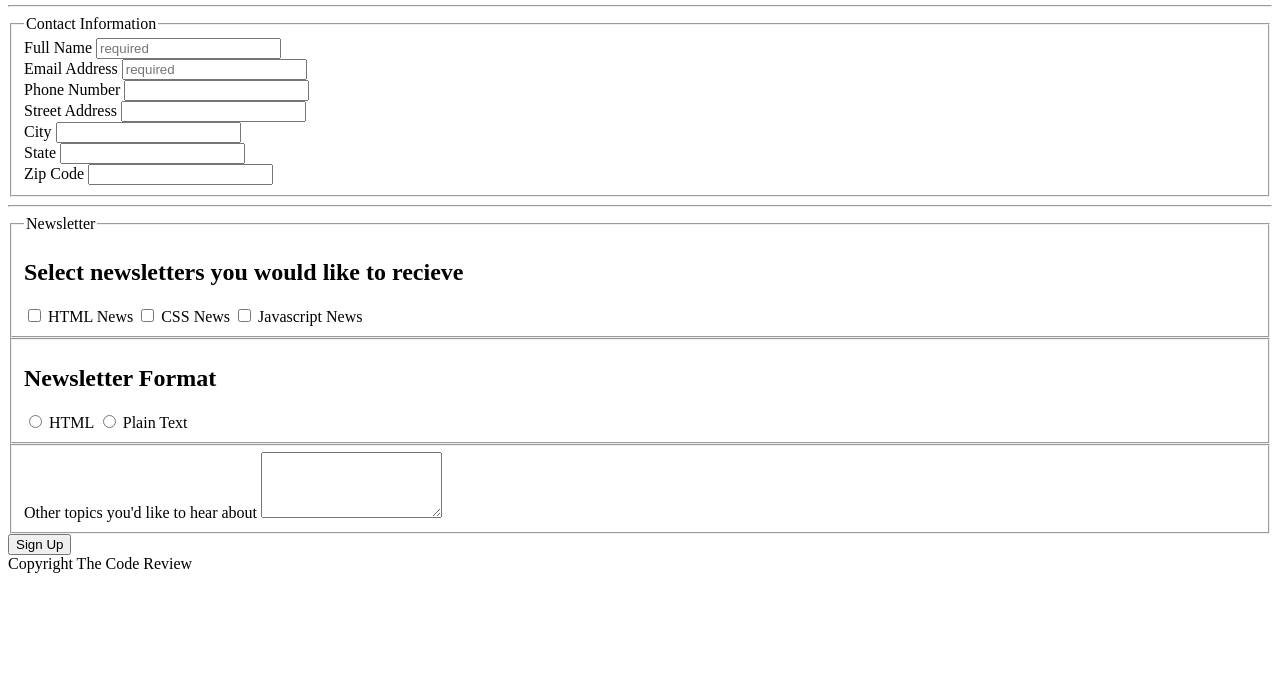
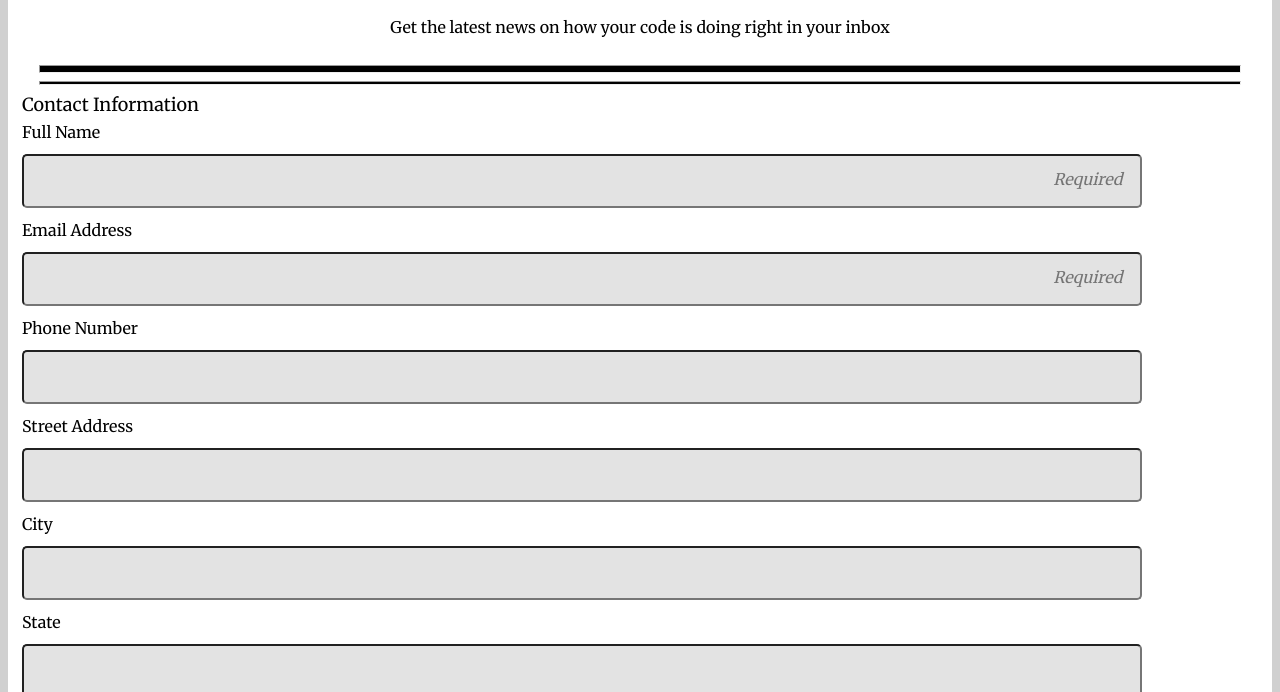
Before and after one commit to Mark-Y9987/techdegree-project-3, a plain HTML site: page index.html in a window 1280 px wide. Shown: the part 145-837 px from the top of the page. Before the commit the page ends 800 px from the top, so only its background shows below. Drawn offline with Linux system fonts and the light colour scheme.

Commit message:
Added styling for forms

```diff
--- a/css/styles.css
+++ b/css/styles.css
@@ -0,0 +1,83 @@
+* {
+  font-family: 'Merriweather', serif;
+}
+
+body {
+  background: #d0d0d0;
+}
+
+main {
+  background: white;
+}
+
+header {
+  background: #454545;
+  color: white;
+  margin: auto;
+  text-align: center;
+  padding: 24px;
+  font-size: 18px;
+  text-transform: uppercase;
+}
+
+h1,
+legend {
+  font-size: 18px;
+  padding-left: 0;
+}
+
+
+
+h1,
+h2,
+p {
+  text-align: center;
+  margin: 0;
+  padding: 20px;
+}
+
+hr {
+  max-width: 95%;
+  height: 2px;
+  background-color: black;
+}
+
+::placeholder {
+  text-align: right;
+  font-style: italic;
+  padding: 16px;
+  font-size: 16px;
+}
+
+form input[type=text] {
+  width: 90%;
+  height: 48px;
+  border-radius: 5px;
+  margin: 12px 0;
+  background-color: #e3e3e3;
+}
+
+fieldset {
+  border: none;
+}
+
+#first_hr {
+  height: 6px;
+}
+
+.contact_fields {
+  display: flex;
+  flex-direction: column;
+  justify-content: center;
+}
+
+
+
+.form-group #zip_code {
+  width: 50%;
+}
+
+.form-label {
+  text-align: left;
+  padding: 12px 0;
+}
--- a/index.html
+++ b/index.html
@@ -5,44 +5,46 @@
   <meta charset="utf-8">
   <meta name="viewport" content="width=device-width, initial-scale=1">
   <link rel="stylesheet" type="text/css" href="css/styles.css">
+  <link href="https://fonts.googleapis.com/css?family=Merriweather" rel="stylesheet">
   <title>The Code Review</title>
 </head>
 
 <body>
   <header>The Code Review</header>
-  <h1>Sign up for our newsletter</h1>
+  <main>
+    <h1>Signup for our newsletter</h1>
     <p>Get the latest news on how your code is doing right in your inbox</p>
+    <hr id="first_hr">
     <hr>
-  <hr>
-  <fieldset>
+    <fieldset class="contact_fields">
       <legend>Contact Information</legend>
       <form action="" method="post">
-    <div>
-      <label for="name">Full Name</label>
-      <input type="text" name="user_name" id="name" placeholder="required">
+        <div class="form-group">
+          <label for="name" class="form-label">Full Name</label><br>
+          <input type="text" name="user_name" id="name" placeholder="Required">
         </div>
-    <div>
-      <label for="email">Email Address</label>
-      <input type="text" name="user_email" id="email" placeholder="required">
+        <div class="form-group">
+          <label for="email" class="form-label">Email Address</label><br>
+          <input type="text" name="user_email" id="email" placeholder="Required">
         </div>
-    <div>
-      <label for="phone_number">Phone Number</label>
+        <div class="form-group">
+          <label for="phone_number" class="form-label">Phone Number</label><br>
           <input type="text" name="user_phone_number" id="phone_number">
         </div>
-    <div>
-      <label for="street_address">Street Address</label>
+        <div class="form-group">
+          <label for="street_address" class="form-label">Street Address</label><br>
           <input type="text" name="user_street_address" id="street_address">
         </div>
-    <div>
-      <label for="city">City</label>
+        <div class="form-group">
+          <label for="city" class="form-label">City</label><br>
           <input type="text" name="user_city" id="city">
         </div>
-    <div>
-      <label for="state">State</label>
+        <div class="form-group">
+          <label for="state" class="form-label">State</label><br>
           <input type="text" name="user_state" id="state">
         </div>
-    <div>
-      <label for="zip_code">Zip Code</label>
+        <div class="form-group">
+          <label for="zip_code" class="form-label">Zip Code</label><br>
           <input type="text" name="user_zip_code" id="zip_code">
         </div>
       </form>
@@ -52,7 +54,7 @@
       <fieldset>
         <legend>Newsletter</legend>
 
-      <h2>Select newsletters you would like to recieve</h2>
+        <p>Select newsletters you would like to recieve</p>
         <input type="checkbox" name="html_news" value="html">
         <label for="html_news">HTML News</label>
         <input type="checkbox" name="css_news" value="css">
@@ -61,7 +63,7 @@
         <label for="javascript_news">Javascript News</label>
       </fieldset>
       <fieldset>
-      <h2>Newsletter Format</h2>
+        <legend>Newsletter Format</legend>
         <input type="radio" name="html_format" value="html_selection">
         <label for="html">HTML</label>
         <input type="radio" name="plain_text_format" value="plain_text_selection">
@@ -74,6 +76,7 @@
       <button type="submit">Sign Up</button>
     </div>
     <footer>Copyright The Code Review</footer>
+  </main>
 
 </body>
 
```
Lines whose indentation alone changed are shown as unchanged.
